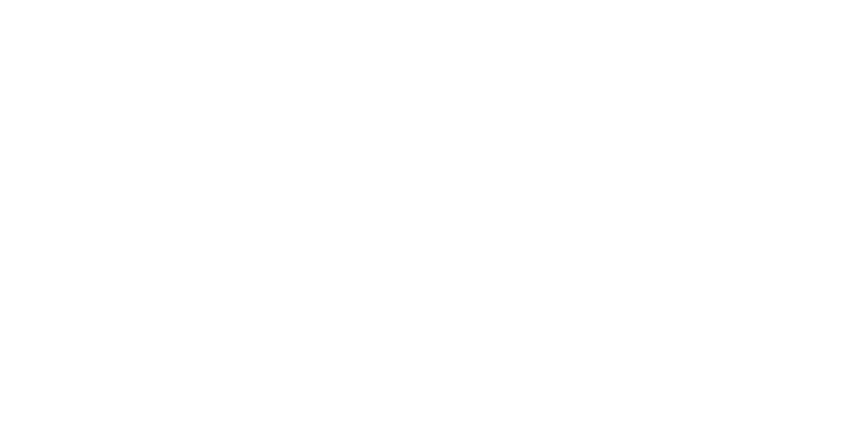
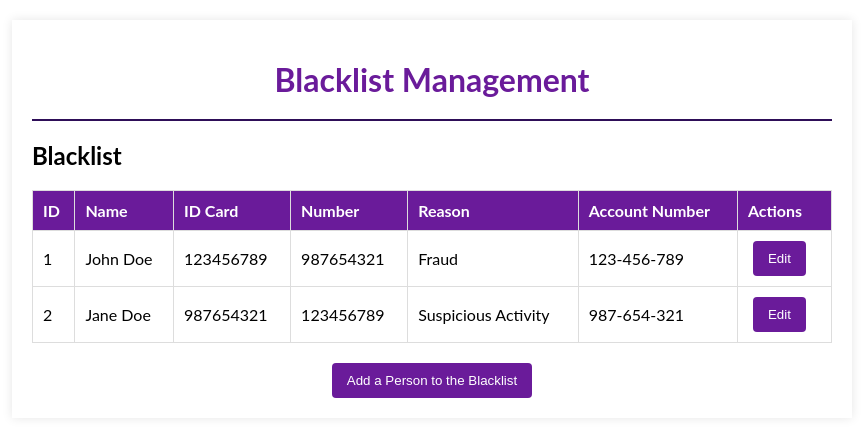
Before and after one commit to hlakkab/Money_transfert_inter, a React (Create React App) app: page /blacklist in a window 1280 px wide. Before the commit this address had no page. Shown: the top 436 px of the page, without its empty margins (208-1071 px from the left). Built offline with nearby package versions, Linux system fonts and the light colour scheme.

Commit message:
blackList

```diff
--- a/src/App.css
+++ b/src/App.css
@@ -386,7 +386,7 @@
   background: radial-gradient(77.36% 256.97% at 77.36% 57.52%, 100%);
   clip-path: ellipse(150% 87% at 93% 13%);}
   .home-section {
-    background-image: url('/Users/mac/Desktop/Transfert_National_Front/src/images/52c82244-7d5c-48ad-8cfd-9aecda2d1793.webp');
+    background-image: url('./images/52c82244-7d5c-48ad-8cfd-9aecda2d1793.webp');
     background: radial-gradient(77.36% 256.97% at 77.36% 57.52%, 100%);
     clip-path: ellipse(150% 87% at 93% 13%);
     background-position: center center; /* Center the image perfectly */
@@ -492,3 +492,115 @@
   flex: 0 1 30%; /* Sets the basis to 20% and allows the cards to shrink but not to grow */
   margin: 10px;
 }
+/* Blacklist.css */
+ /* App.css */
+
+.blacklist-container {
+  max-width: 800px;
+  margin: 20px auto;
+  padding: 20px;
+  background-color: #fff;
+  box-shadow: 0 0 10px rgba(0, 0, 0, 0.1);
+}
+
+.header {
+  color: #6a1b9a;
+  text-align: center;
+}
+
+.table-container {
+  margin-top: 20px;
+}
+
+table {
+  width: 100%;
+  border-collapse: collapse;
+  margin-top: 20px;
+}
+
+th, td {
+  border: 1px solid #ddd;
+  padding: 10px;
+  text-align: left;
+}
+
+th {
+  background-color: #6a1b9a;
+  color: #fff;
+}
+
+.input-edit {
+  width: 80%;
+}
+
+.button-container {
+  margin-top: 20px;
+  text-align: center;
+}
+
+button {
+  padding: 10px 15px;
+  background-color: #6a1b9a;
+  color: #fff;
+  border: none;
+  border-radius: 4px;
+  cursor: pointer;
+  margin: 0 5px;
+}
+
+button:hover {
+  background-color: #4a148c;
+}
+/* Ajoutez ces styles à votre fichier App.css ou à un fichier dédié */
+
+.form-container {
+  margin-bottom: 20px;
+   padding: 20px;
+  border-radius: 8px;
+  box-shadow: 0 0 10px rgba(0, 0, 0, 0.1);
+}
+
+.form-group {
+  margin-bottom: 15px;
+}
+
+.form-control {
+  width: 100%;
+  padding: 8px;
+  border: 1px solid #ccc;
+  border-radius: 4px;
+}
+
+.button-group {
+  display: flex;
+  gap: 10px;
+}
+
+.cancel-btn {
+  background-color: #ccc;
+  color: #000;
+  border: none;
+  border-radius: 4px;
+  cursor: pointer;
+}
+
+.save-btn,
+.add-btn,
+.edit-btn {
+  color: #fff;
+  border: none;
+  border-radius: 4px;
+  cursor: pointer;
+}
+
+.save-btn {
+  background-color: #6a1b9a;
+}
+
+.add-btn {
+  background-color: #6a1b9a;
+}
+
+.edit-btn {
+  background-color: #6a1b9a;
+}
--- a/src/App.js
+++ b/src/App.js
@@ -1,7 +1,9 @@
+// App.js
+import React from 'react';
 import './App.css';
 import Home from './Home';
 import HomeB from './HomeB';
-import {BrowserRouter as Router,Routes,Route} from "react-router-dom";
+import { BrowserRouter as Router, Routes, Route } from 'react-router-dom';
 import Form from './Form';
 import Form1 from './Form1';
 import Login from './Login';
@@ -11,21 +13,18 @@
 import Servir from './Servir';
 import TransferListB from './TransferListB';
 import Block from './Block';
-
+import Blacklist from './Blacklist';
 
 function App() {
   return (
     <div className="App">
+      <Routes>
+        <Route path="/blacklist" element={<Blacklist />} />
+        <Route path="/form1" element={<Form />} />
+        <Route path="/form2" element={<Form1 />} />
 
-
-        <Routes>
-
-          <Route path="/form1" element={<Form/>} />
-          <Route path="/form2" element={<Form1/>} />
-
-          <Route path="/" element={<Home/>} />
-
-          <Route path="/backOffice" element={<HomeB/>} />
+        <Route path="/" element={<Home />} />
+        <Route path="/backOffice" element={<HomeB />} />
         <Route path="/login" element={<Login />} />
         <Route path="/loginn" element={<Login1 />} />
         <Route path="/loginb" element={<Login2 />} />
@@ -33,14 +32,7 @@
         <Route path="/transferListB" element={<TransferListB />} />
         <Route path="/servir/:reference" element={<Servir />} />
         <Route path="/block/:reference" element={<Block />} />
-
-
-
-
-
       </Routes>
-
-
     </div>
   );
 }
--- /dev/null
+++ b/src/Blacklist.js
@@ -0,0 +1,144 @@
+import React, { useState } from 'react';
+import './App.css';
+
+const Blacklist = () => {
+  const [blacklist, setBlacklist] = useState([
+    { id: 1, name: 'John Doe', idCard: '123456789', number: '987654321', reason: 'Fraud', account: '123-456-789' },
+    { id: 2, name: 'Jane Doe', idCard: '987654321', number: '123456789', reason: 'Suspicious Activity', account: '987-654-321' },
+  ]);
+
+  const [editedPerson, setEditedPerson] = useState({
+    id: null,
+    name: '',
+    idCard: '',
+    number: '',
+    reason: '',
+    account: '',
+  });
+
+  const handleEditClick = (person) => {
+    setEditedPerson({ ...person });
+  };
+
+  const handleSaveClick = () => {
+    setBlacklist((prevList) =>
+      prevList.map((person) => (person.id === editedPerson.id ? editedPerson : person))
+    );
+    setEditedPerson({ id: null, name: '', idCard: '', number: '', reason: '', account: '' });
+  };
+
+  const handleAddPersonClick = () => {
+    const newId = Math.max(...blacklist.map((person) => person.id)) + 1;
+    setBlacklist((prevList) => [...prevList, { id: newId, name: '', idCard: '', number: '', reason: '', account: '' }]);
+    setEditedPerson({ id: newId, name: '', idCard: '', number: '', reason: '', account: '' });
+  };
+
+  const handleFormSubmit = (e) => {
+    e.preventDefault();
+    handleSaveClick();
+  };
+
+  return (
+    <div className="blacklist-container">
+      <h1 className="header">Blacklist Management</h1>
+
+      {/* Table of Blacklisted Persons */}
+      <div className="table-container">
+        <h2>Blacklist</h2>
+        <table>
+          <thead>
+            <tr>
+              <th>ID</th>
+              <th>Name</th>
+              <th>ID Card</th>
+              <th>Number</th>
+              <th>Reason</th>
+              <th>Account Number</th>
+              <th>Actions</th>
+            </tr>
+          </thead>
+          <tbody>
+            {blacklist.map((person) => (
+              <tr key={person.id}>
+                <td>{person.id}</td>
+                <td>
+                  {editedPerson.id === person.id ? (
+                    <input
+                      type="text"
+                      value={editedPerson.name}
+                      onChange={(e) => setEditedPerson({ ...editedPerson, name: e.target.value })}
+                    />
+                  ) : (
+                    person.name
+                  )}
+                </td>
+                <td>
+                  {editedPerson.id === person.id ? (
+                    <input
+                      type="text"
+                      value={editedPerson.idCard}
+                      onChange={(e) => setEditedPerson({ ...editedPerson, idCard: e.target.value })}
+                    />
+                  ) : (
+                    person.idCard
+                  )}
+                </td>
+                <td>
+                  {editedPerson.id === person.id ? (
+                    <input
+                      type="text"
+                      value={editedPerson.number}
+                      onChange={(e) => setEditedPerson({ ...editedPerson, number: e.target.value })}
+                    />
+                  ) : (
+                    person.number
+                  )}
+                </td>
+                <td>
+                  {editedPerson.id === person.id ? (
+                    <input
+                      type="text"
+                      value={editedPerson.reason}
+                      onChange={(e) => setEditedPerson({ ...editedPerson, reason: e.target.value })}
+                    />
+                  ) : (
+                    person.reason
+                  )}
+                </td>
+                <td>
+                  {editedPerson.id === person.id ? (
+                    <input
+                      type="text"
+                      value={editedPerson.account}
+                      onChange={(e) => setEditedPerson({ ...editedPerson, account: e.target.value })}
+                    />
+                  ) : (
+                    person.account
+                  )}
+                </td>
+                <td>
+                  {editedPerson.id === person.id ? (
+                    <button onClick={handleSaveClick} className="save-btn">
+                      Save
+                    </button>
+                  ) : (
+                    <button onClick={() => handleEditClick(person)} className="edit-btn">
+                      Edit
+                    </button>
+                  )}
+                </td>
+              </tr>
+            ))}
+          </tbody>
+        </table>
+        <div className="button-container">
+          <button type="button" onClick={handleAddPersonClick} className="add-btn">
+            Add a Person to the Blacklist
+          </button>
+        </div>
+      </div>
+    </div>
+  );
+};
+
+export default Blacklist;
--- a/src/Header.js
+++ b/src/Header.js
@@ -1,6 +1,6 @@
 import React, { Component, useState, useEffect,useCallback } from 'react'
 
-import logo from '/Users/mac/Desktop/Transfert_National_Front/src/images/logo.webp'; // Import the logo
+import logo from './logo.svg'; // Import the logo
 
 import { useHistory } from "react-router-dom"
 
--- a/src/Header1.js
+++ b/src/Header1.js
@@ -3,7 +3,7 @@
 
 
 import { useHistory } from "react-router-dom"
-import logo from '/Users/mac/Desktop/Transfert_National_Front/src/images/logo.webp'
+import logo from './images/logo.webp'
 import {
   AppBar,
   Toolbar,
--- a/src/Home.js
+++ b/src/Home.js
@@ -8,8 +8,8 @@
 import CardMedia from '@material-ui/core/CardMedia';
 import CardActionArea from '@material-ui/core/CardActionArea';
 import './App.css';
-import transfertImage from '/Users/mac/Desktop/Transfert_National_Front/src/images/59ab7d81-5bcb-4711-87ea-0d464e97d593.webp';
-import trans2 from '/Users/mac/Desktop/Transfert_National_Front/src/images/b624efbf-4ec3-4a3c-b84f-a9508c350e7d.webp'
+import transfertImage from './images/59ab7d81-5bcb-4711-87ea-0d464e97d593.webp';
+import trans2 from './images/b624efbf-4ec3-4a3c-b84f-a9508c350e7d.webp'
 function Home() {
 
   const bull = <span className="bullet">•</span>;
--- a/src/Login.js
+++ b/src/Login.js
@@ -2,7 +2,7 @@
 import Header from './Header'
 
 import {DialogActions,Slide, Typography, DialogContent, Dialog, TextField,Grid, Button,DialogContentText, DialogTitle} from '@material-ui/core'
-import logo from '/Users/mac/Desktop/Transfert_National_Front/src/images/logo.webp'
+import logo from './images/logo.webp'
 import FormControl from "@material-ui/core/FormControl";
 import InputLabel from "@material-ui/core/InputLabel";
 import Input from "@material-ui/core/Input";
--- a/src/Loginn.js
+++ b/src/Loginn.js
@@ -1,7 +1,7 @@
 import React,{useEffect,useState, useRef} from 'react'
 import {Link,NavLink} from "react-router-dom"
 import { makeStyles } from '@material-ui/core/styles';
-import logo from '/Users/mac/Desktop/Transfert_National_Front/src/images/logo.webp'
+import logo from './images/logo.webp'
 import { useParams,useNavigate} from 'react-router-dom';
 
 import {DialogActions,Slide, DialogContent, Dialog, TextField,Grid, Button,DialogContentText, DialogTitle} from '@material-ui/core'
--- a/src/LoginnBack.js
+++ b/src/LoginnBack.js
@@ -1,7 +1,7 @@
 import React,{useEffect,useState, useRef} from 'react'
 import {Link,NavLink} from "react-router-dom"
 import { makeStyles } from '@material-ui/core/styles';
-import logo from '/Users/mac/Desktop/Transfert_National_Front/src/images/logo.webp'
+import logo from './images/logo.webp'
 import { useParams,useNavigate} from 'react-router-dom';
 
 
```
Also changed, not shown: 1 other file (tests, documents, lock files or other folders). Lines whose indentation alone changed are shown as unchanged.
